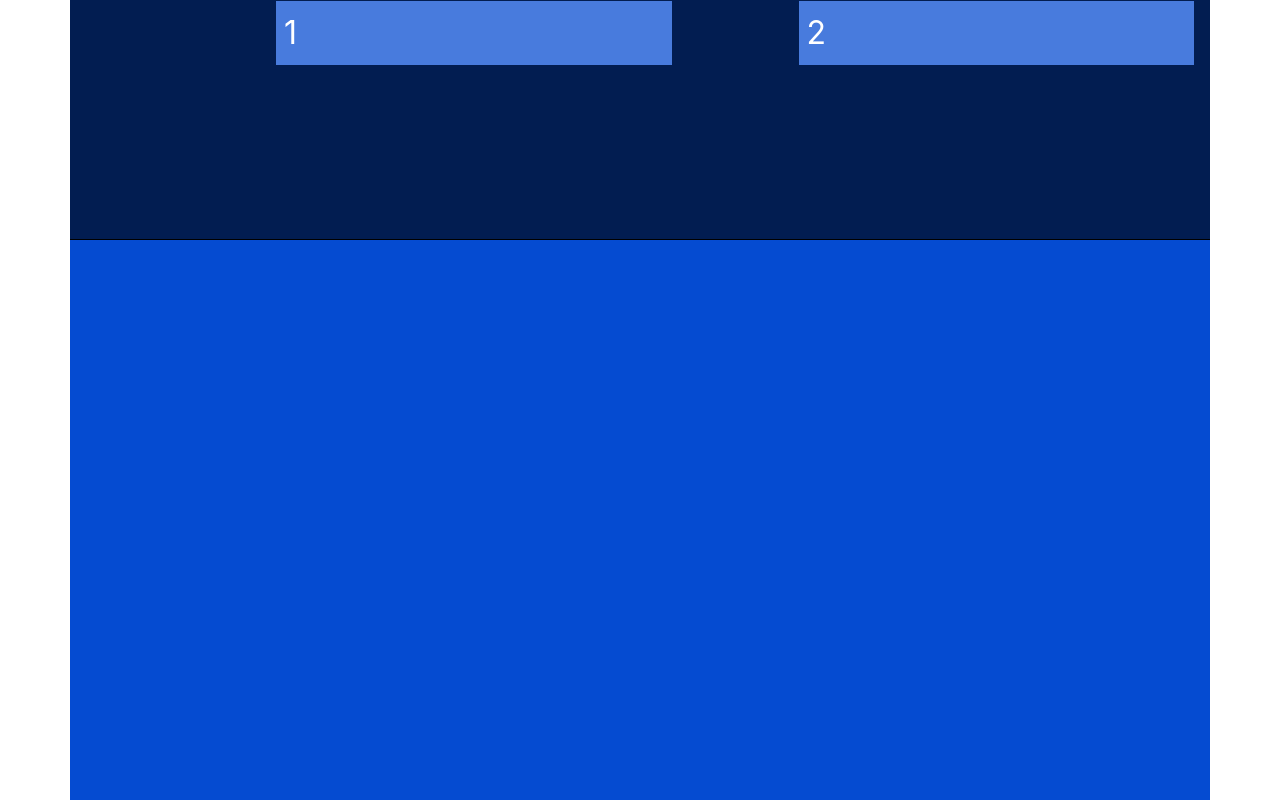
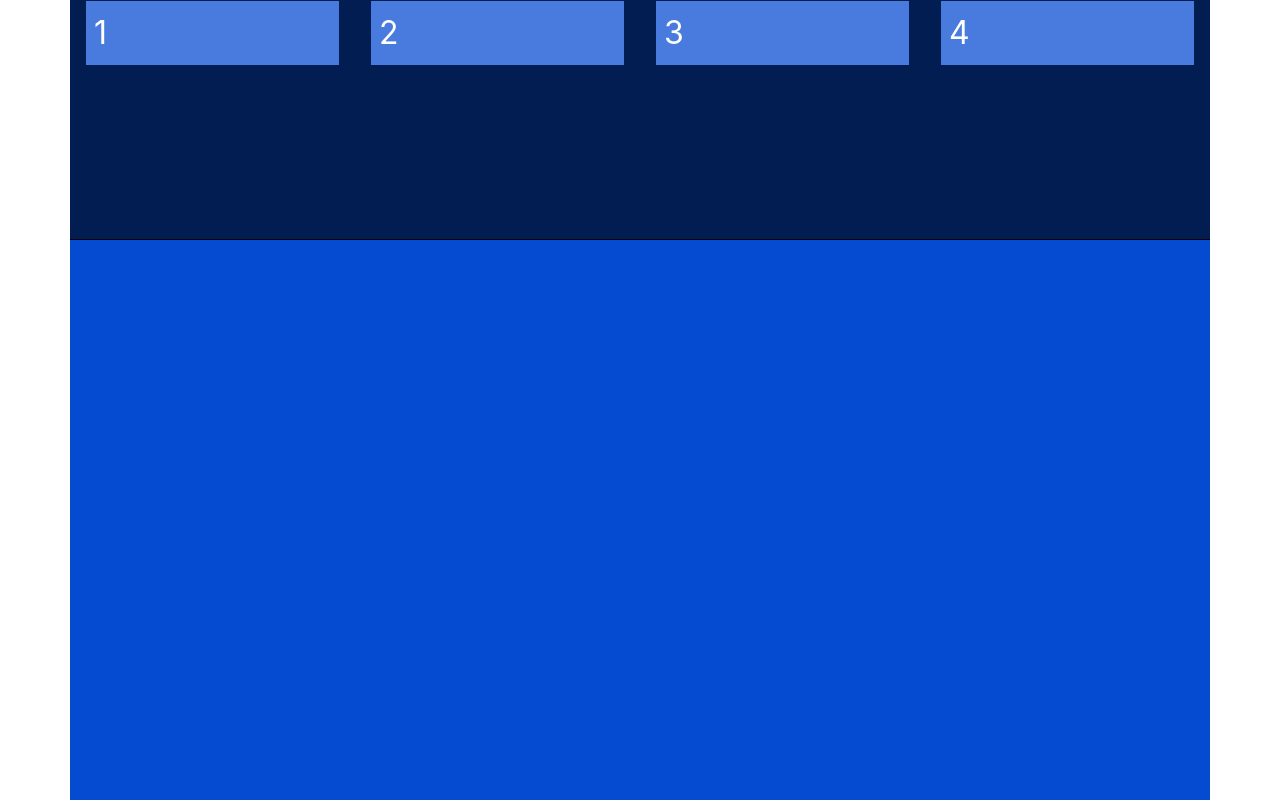
Before and after one commit to ninghao/ninghao-bootstrap-4, a website: page index.html in a window 1280 px wide. Drawn offline with nearby package versions, Linux system fonts and the light colour scheme.

Commit message:
网格系统：响应式布局

```diff
--- a/index.html
+++ b/index.html
@@ -16,8 +16,10 @@
 
   <div class="container demo">
     <div class="row">
-      <div class="col offset-2"><span>1</span></div>
-      <div class="col offset-1"><span>2</span></div>
+      <div class="col-sm-6 col-lg-3"><span>1</span></div>
+      <div class="col-sm-6 col-lg-3"><span>2</span></div>
+      <div class="col-sm-6 col-lg-3"><span>3</span></div>
+      <div class="col-sm-6 col-lg-3"><span>4</span></div>
     </div>
   </div>
 
```
